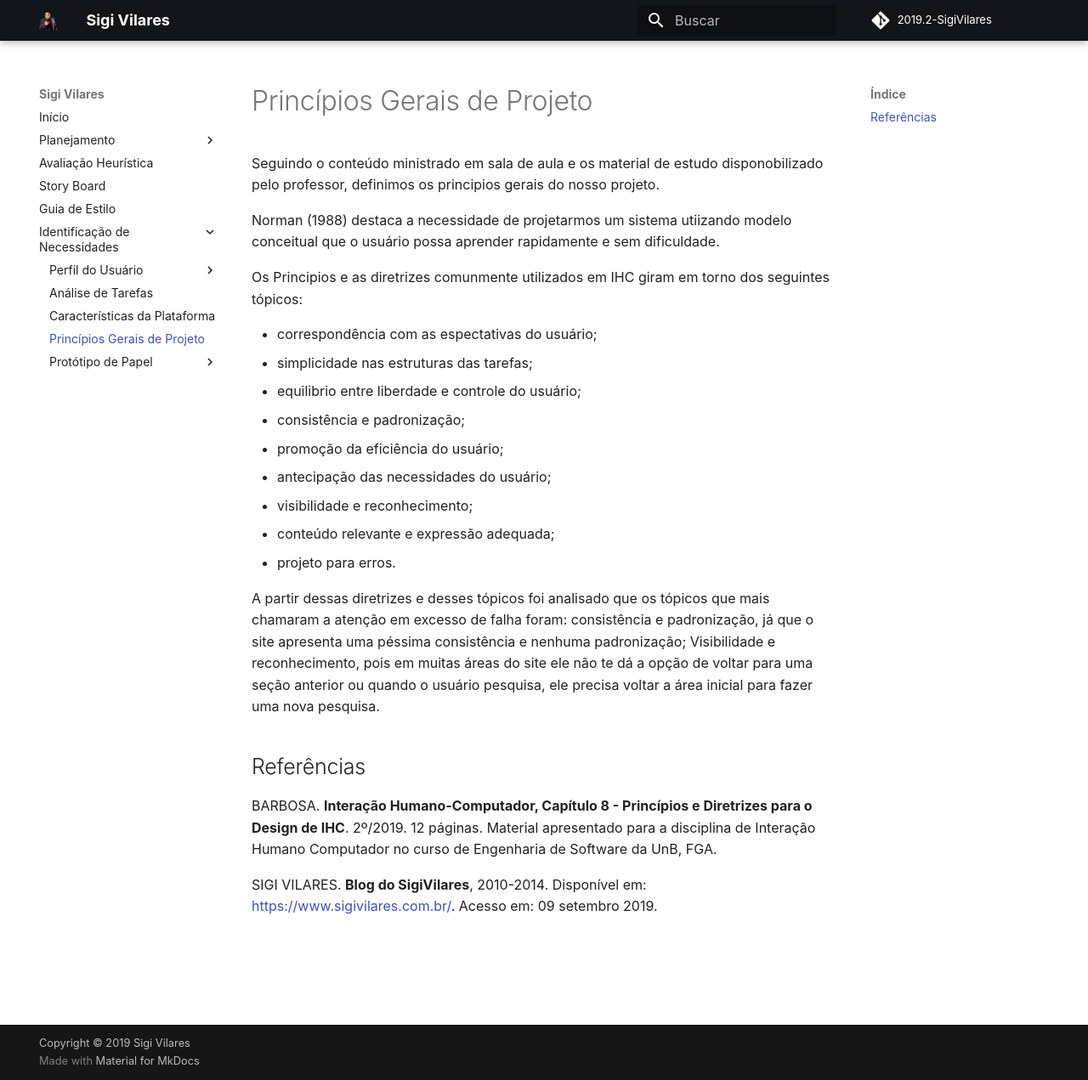
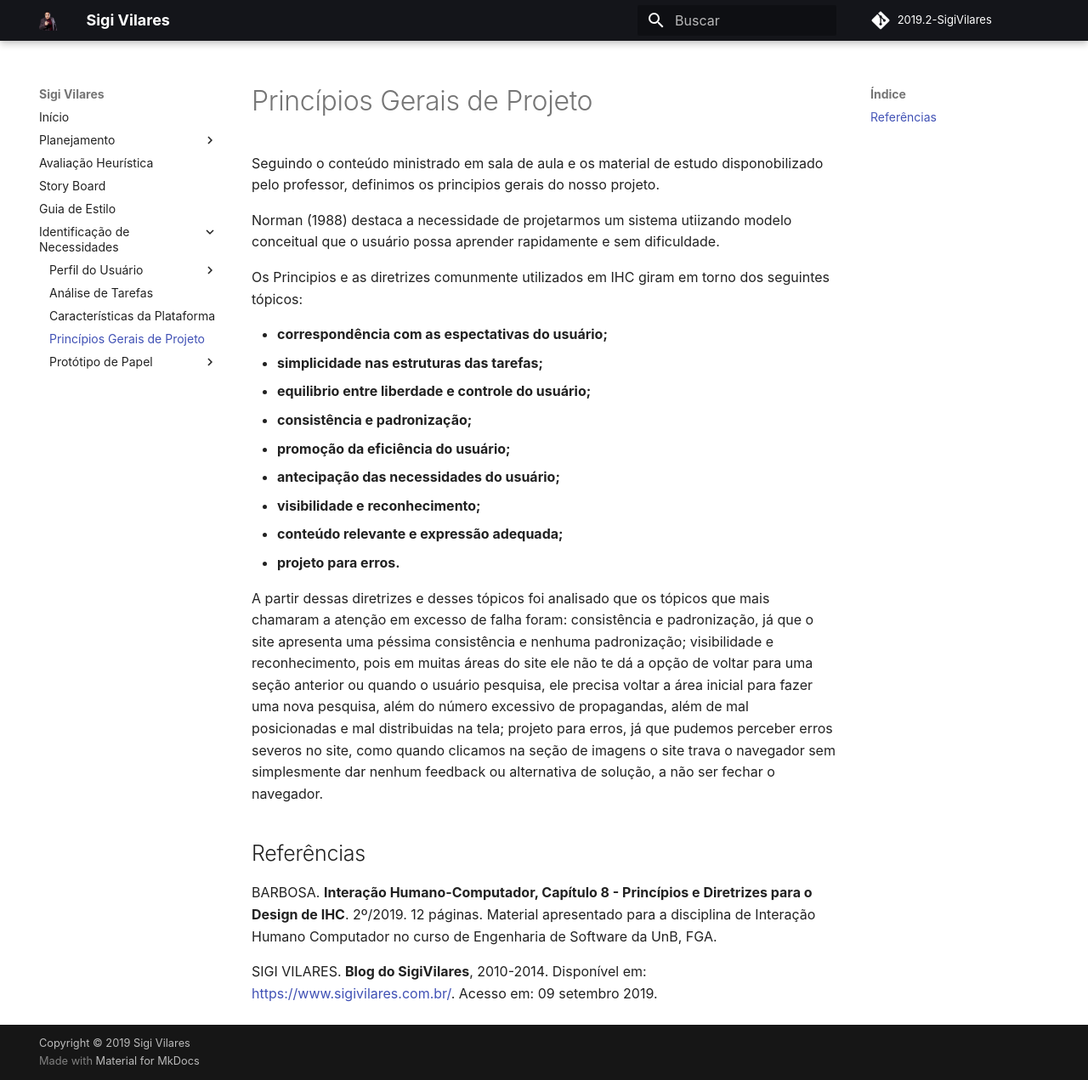
Before and after one commit to Wictorgirardi/2019.2-SigiVilares, an MkDocs documentation site: the page built from docs/identificacao_de_necessidades/PrincipiosGeraisDeProjeto.md, in a window 1280 px wide and 1271 px high. Shown: the whole window at 85% size. Built offline with MkDocs 1.6.1 and Material for MkDocs 9.7.7, drawn with Linux system fonts in a browser that asks for light colours; some web fonts are replaced; comment, search, counter and statistics services are not loaded.

Commit message:
Pequena modificacao no doc de Principios Gerais

```diff
--- a/docs/identificacao_de_necessidades/PrincipiosGeraisDeProjeto.md
+++ b/docs/identificacao_de_necessidades/PrincipiosGeraisDeProjeto.md
@@ -2,19 +2,19 @@
 
 </p>Seguindo o conteúdo ministrado em sala de aula e os material de estudo disponobilizado pelo professor, definimos os principios gerais do nosso projeto.
 </p>Norman (1988) destaca a necessidade de projetarmos um sistema utiizando modelo conceitual que o usuário possa aprender rapidamente e sem dificuldade.
-</p>Os Principios e as diretrizes comunmente utilizados em IHC giram em torno dos seguintes tópicos: </br>
+</p>Os Principios e as diretrizes comunmente utilizados em IHC giram em torno dos seguintes tópicos:
 
--   correspondência com as espectativas do usuário;
--   simplicidade nas estruturas das tarefas;
--   equilibrio entre liberdade e controle do usuário;
--   consistência e padronização;
--   promoção da eficiência do usuário;
--   antecipação das necessidades do usuário;
--   visibilidade e reconhecimento;
--   conteúdo relevante e expressão adequada;
--   projeto para erros.
+-   **correspondência com as espectativas do usuário;**
+-   **simplicidade nas estruturas das tarefas;**
+-   **equilibrio entre liberdade e controle do usuário;**
+-   **consistência e padronização;**
+-   **promoção da eficiência do usuário;**
+-   **antecipação das necessidades do usuário;**
+-   **visibilidade e reconhecimento;**
+-   **conteúdo relevante e expressão adequada;**
+-   **projeto para erros.**
 
-</p>A partir dessas diretrizes e desses tópicos foi analisado que os tópicos que mais chamaram a atenção em excesso de falha foram: consistência e padronização, já que o site apresenta uma péssima consistência e nenhuma padronização; Visibilidade e reconhecimento, pois em muitas áreas do site ele não te dá a opção de voltar para uma seção anterior ou quando o usuário pesquisa, ele precisa voltar a área inicial para fazer uma nova pesquisa.
+</p>A partir dessas diretrizes e desses tópicos foi analisado que os tópicos que mais chamaram a atenção em excesso de falha foram: consistência e padronização, já que o site apresenta uma péssima consistência e nenhuma padronização; visibilidade e reconhecimento, pois em muitas áreas do site ele não te dá a opção de voltar para uma seção anterior ou quando o usuário pesquisa, ele precisa voltar a área inicial para fazer uma nova pesquisa, além do número excessivo de propagandas, além de mal posicionadas e mal distribuidas na tela; projeto para erros, já que pudemos perceber erros severos no site, como quando clicamos na seção de imagens o site trava o navegador sem simplesmente dar nenhum feedback ou alternativa de solução, a não ser fechar o navegador.
 
 ## Referências
 
```
